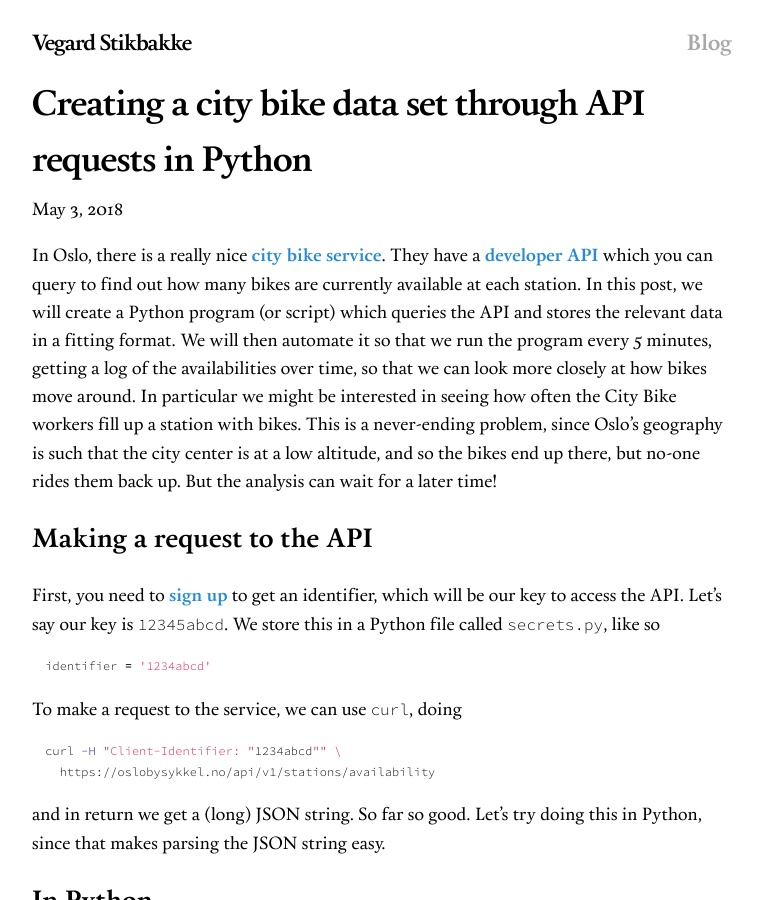
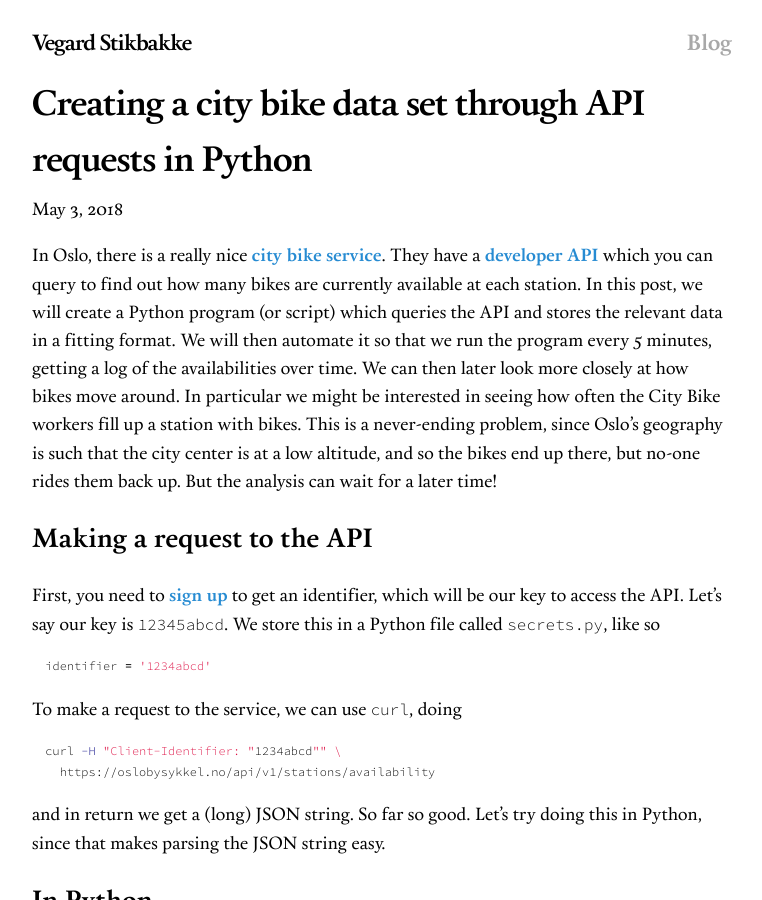
Before and after one commit to vegarsti/vegarsti.github.io, a Jekyll site: the page built from _posts/2018-05-03-citybike.md, in a window 1280 px wide and 900 px high. Shown: the whole window, without its empty margins (258-1020 px from the left). Built offline with Jekyll 4.4.1, drawn with Linux system fonts in a browser that asks for light colours; nearby versions of some CDN libraries.

Commit message:
Update wording in post

```diff
--- a/_posts/2018-05-03-citybike.md
+++ b/_posts/2018-05-03-citybike.md
@@ -3,7 +3,7 @@ layout: post
 title: Creating a city bike data set through API requests in Python
 ---
 
-In Oslo, there is a really nice [city bike service](https://oslobysykkel.no/en). They have a [developer API](https://developer.oslobysykkel.no) which you can query to find out how many bikes are currently available at each station. In this post, we will create a Python program (or script) which queries the API and stores the relevant data in a fitting format. We will then automate it so that we run the program every 5 minutes, getting a log of the availabilities over time, so that we can look more closely at how bikes move around. In particular we might be interested in seeing how often the City Bike workers fill up a station with bikes. This is a never-ending problem, since Oslo's geography is such that the city center is at a low altitude, and so the bikes end up there, but no-one rides them back up. But the analysis can wait for a later time!
+In Oslo, there is a really nice [city bike service](https://oslobysykkel.no/en). They have a [developer API](https://developer.oslobysykkel.no) which you can query to find out how many bikes are currently available at each station. In this post, we will create a Python program (or script) which queries the API and stores the relevant data in a fitting format. We will then automate it so that we run the program every 5 minutes, getting a log of the availabilities over time. We can then later look more closely at how bikes move around. In particular we might be interested in seeing how often the City Bike workers fill up a station with bikes. This is a never-ending problem, since Oslo's geography is such that the city center is at a low altitude, and so the bikes end up there, but no-one rides them back up. But the analysis can wait for a later time!
 
 ## Making a request to the API
 First, you need to [sign up](https://developer.oslobysykkel.no/sign-up) to get an identifier, which will be our key to access the API. Let's say our key is `12345abcd`. We store this in a Python file called `secrets.py`, like so
```
